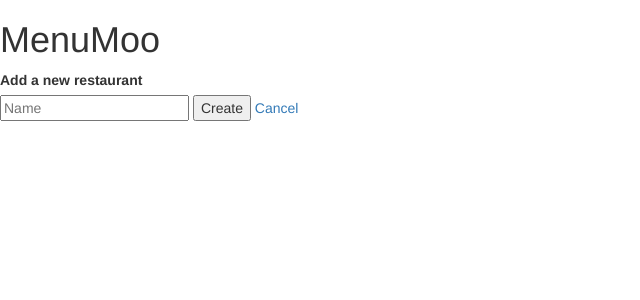
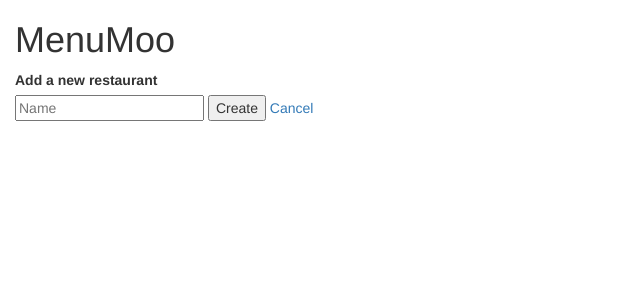
Before and after one commit to erogers6264/menumoo, a Flask app: page /restaurants/new/ in a window 1280 px wide. Shown: the top 300 px of the page, without its empty margins (0-640 px from the left). Run offline with Flask 2, Linux system fonts and the light colour scheme; some libraries are stand-ins or nearby versions.

Commit message:
Add column class

```diff
--- a/menumoo/templates/layout.html
+++ b/menumoo/templates/layout.html
@@ -17,7 +17,7 @@
       <script src="https://oss.maxcdn.com/respond/1.4.2/respond.min.js"></script>
     <![endif]-->
   </head>
-  <body>
+  <body class="col-md-12">
   {% with messages = get_flashed_messages() %}
     {% if messages %}
       <ul class=flashes>
```
